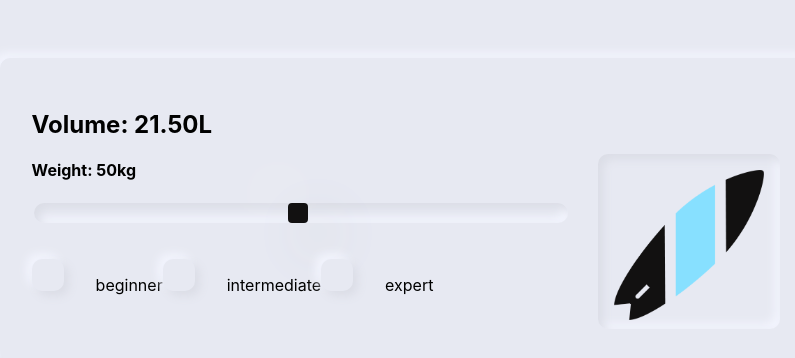
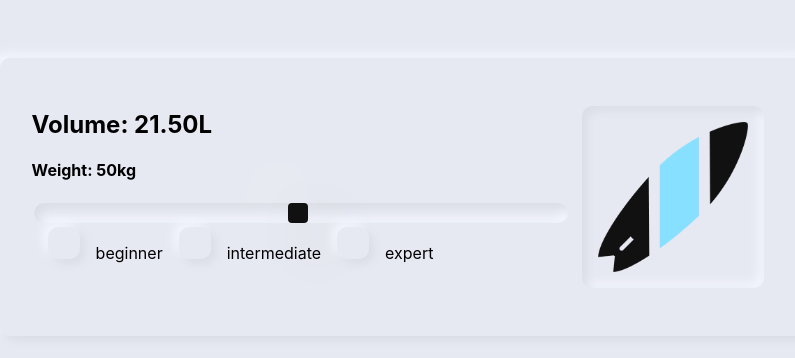
Before and after one commit to f-bog/surfboard-calculator, a React (Create React App) app: page / in a window 1280 px wide. Shown: the top 358 px of the page, without its empty margins (234-1029 px from the left). Built offline with nearby package versions, Linux system fonts and the light colour scheme.

Commit message:
reverted back to radio buttons

```diff
--- a/src/App.css
+++ b/src/App.css
@@ -1,19 +1,22 @@
 .App {
   display: flex;
-  justify-content: center;
+  justify-content: space-between;
   align-self: center;
   padding: 2rem;
   margin: 50px auto;
   border-radius: 10px;
   background: #e7e9f2;
   box-shadow: 5px 5px 10px #dbdde6, -5px -5px 10px #f3f5fe;
+  max-width: 1000;
 }
 img {
   margin: 1rem;
 }
 .box {
-  height: 175px;
-  margin: 4rem 0rem 0rem 2rem;
+  display: flex;
+  flex-direction: column;
+  min-height: 175px;
+  margin: 1rem 1rem;
   border-radius: 10px;
   background: #e7e9f2;
   box-shadow: inset 5px 5px 10px #dbdde6, inset -5px -5px 10px #f3f5fe;
@@ -22,7 +25,7 @@ input.button {
   border: none;
   font-size: 1rem;
   padding: 1rem;
-  margin: 2rem 2rem 0 0;
+  margin: 0rem 1rem;
   border-radius: 10px;
   -webkit-appearance: none;
   -moz-appearance: none;
@@ -35,7 +38,7 @@ input.button {
   cursor: pointer;
 }
 
-input.button:active {
+input.button:checked {
   background: #e7e9f2;
   box-shadow: inset 5px 5px 10px #dbdde6, inset -5px -5px 10px #f3f5fe;
   color: #53c7f0;
@@ -43,3 +46,7 @@ input.button:active {
 button:hover {
   color: #53c7f0;
 }
+.button-group {
+  display: flex;
+  flex-direction: column;
+}
```
